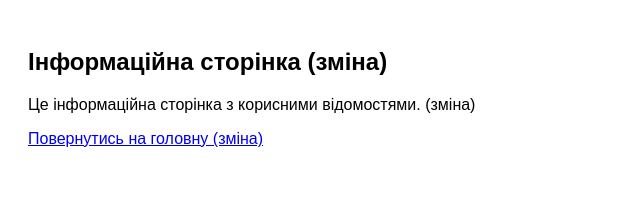
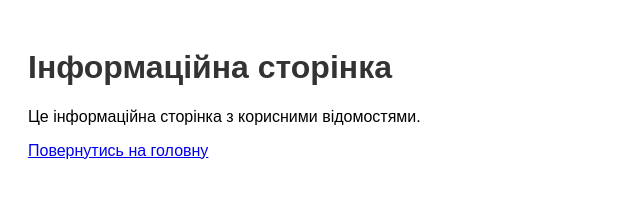
Before and after one commit to K-Shydl/e2e-screenshot-tests-k-shydl, a website: page public/info.html in a window 1280 px wide. Shown: the whole page, without its empty margins (0-640 px from the left). Drawn offline with Linux system fonts and the light colour scheme.

Commit message:
Back "info.html" to normal

```diff
--- a/public/info.html
+++ b/public/info.html
@@ -10,8 +10,8 @@
   </style>
 </head>
 <body>
-  <h2>Інформаційна сторінка (зміна)</h2>
-  <p id="ainfoText">Це інформаційна сторінка з корисними відомостями. (зміна)</p>
-  <p><a href="/" id="abackHome">Повернутись на головну (зміна)</a></p>
+  <h1>Інформаційна сторінка</h1>
+  <p id="infoText">Це інформаційна сторінка з корисними відомостями.</p>
+  <p><a href="/" id="backHome">Повернутись на головну</a></p>
 </body>
 </html>
```
